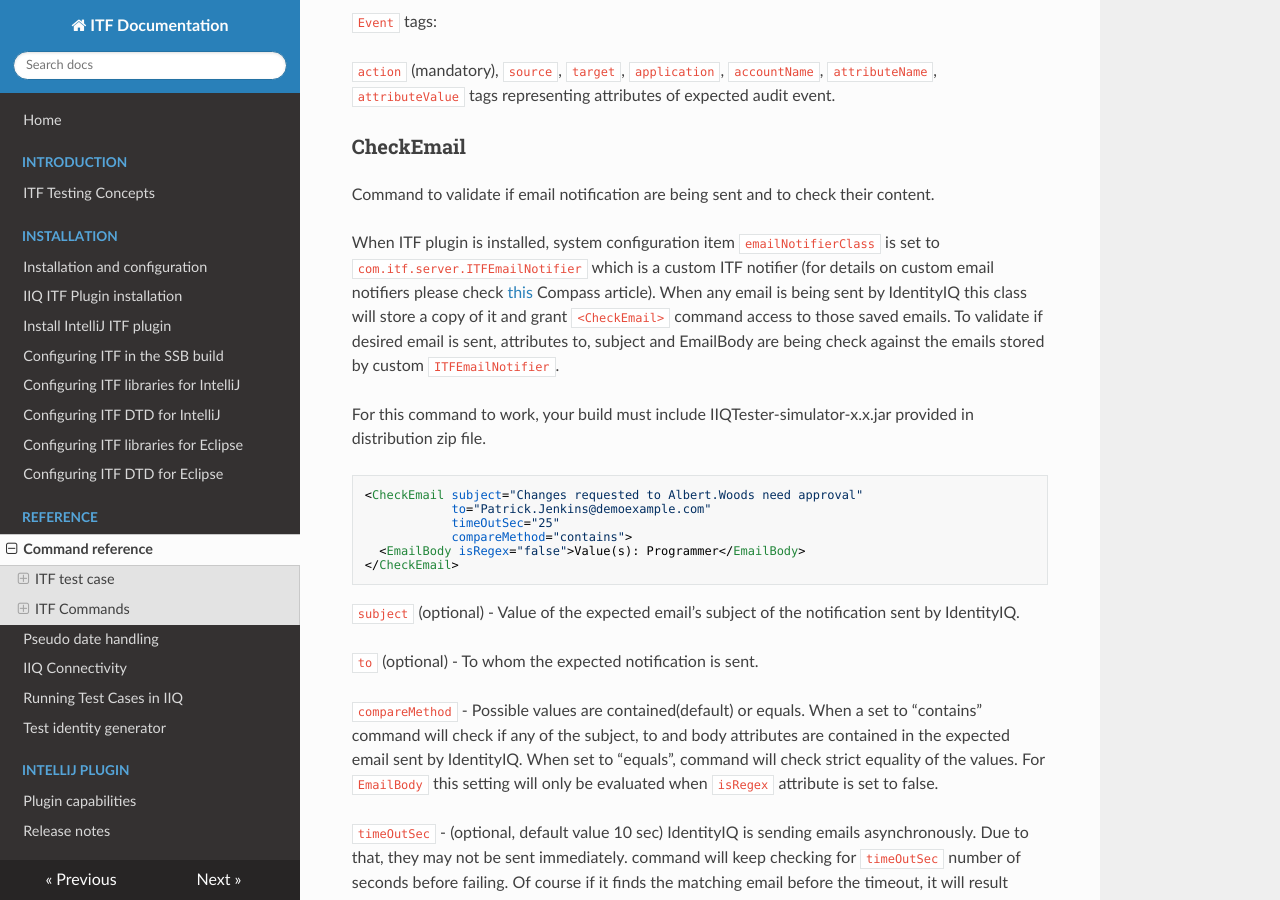
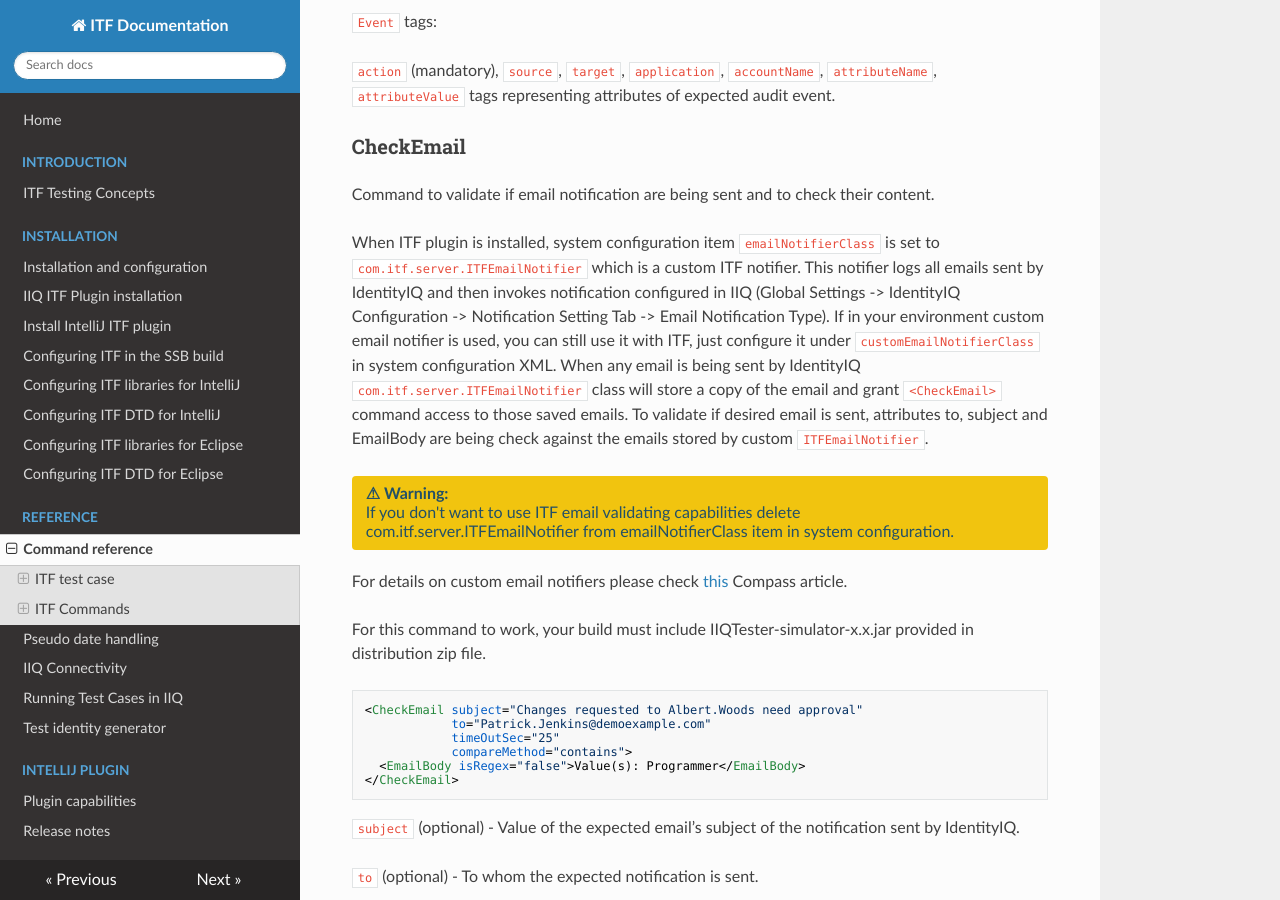
Before and after one commit to aleksander-jachowicz-sp/ITF-documentation, an MkDocs documentation site: the page built from docs/ITF XML Reference.md, in a window 1280 px wide and 900 px high, scrolled down 10964 px. Built offline with MkDocs 1.6.1, drawn with Linux system fonts in a browser that asks for light colours; nearby versions of some CDN libraries; some of the changed text lies outside the part shown.

Commit message:
email documentatino update

````diff
--- a/docs/ITF XML Reference.md
+++ b/docs/ITF XML Reference.md
@@ -457,7 +457,20 @@ In ITF you can validate if there was policy violation triggered during the LCM r
 
 Command to validate if email notification are being sent and to check their content.
 
-When ITF plugin is installed, system configuration item `emailNotifierClass` is set to `com.itf.server.ITFEmailNotifier` which is a custom ITF notifier (for details on custom email notifiers please check [this](https://community.sailpoint.com/t5/Technical-White-Papers/Best-Practices-Email-Configuration/ta-p/75930#toc-hId-182469073) Compass article). When any email is being sent by IdentityIQ this class will store a copy of it and grant `<CheckEmail>` command access to those saved emails. To validate if desired email is sent, attributes to, subject and EmailBody are being check against the emails stored by custom `ITFEmailNotifier`.
+When ITF plugin is installed, system configuration item `emailNotifierClass` is set to `com.itf.server.ITFEmailNotifier`
+which is a custom ITF notifier. This notifier logs all emails sent by IdentityIQ and then invokes notification configured
+in IIQ (Global Settings -> IdentityIQ Configuration -> Notification Setting Tab -> Email Notification Type).
+If in your environment custom email notifier is used, you can still use it with ITF, just configure it under `customEmailNotifierClass`
+in system configuration XML. When any email is being sent by IdentityIQ `com.itf.server.ITFEmailNotifier` class will
+store a copy of the email and grant `<CheckEmail>` command access to those saved emails.
+To validate if desired email is sent, attributes to, subject and EmailBody are being check against the emails stored by custom `ITFEmailNotifier`.
+
+<div class="my_note">
+    If you don't want to use ITF email validating capabilities delete com.itf.server.ITFEmailNotifier from emailNotifierClass item in system configuration.
+</div>
+
+For details on custom email notifiers please check
+[this](https://community.sailpoint.com/t5/Technical-White-Papers/Best-Practices-Email-Configuration/ta-p/75930#toc-hId-182469073) Compass article.
 
 For this command to work, your build must include IIQTester-simulator-x.x.jar provided in distribution zip file.
 
@@ -1083,7 +1096,16 @@ When `nativeIdentity` is not specified and there are other attributes present fo
 
 ### WaitForWflFinish
 
-Very often in IdentityIQ, any kind of data validation can only be done once the workflow processing is done. Also, even though most of the workflow related commands are synchronous (except for runWfl command with asynchronous option #LINK HERE), there may be situations where workflow is started asynchronously by the IdentityIQ configuration itself. `waitForWflFinish` command was designed for just such occasions. This command will perform busy waiting until workflow is finished. Finished status is determined by checking `isComplete()` method on `taskResult` of the workflow started previously by ATF test case. Successful finish is reported when workflow is finished and completion status was either `Success` or `Warning`. If there is no workflow being processed by the ATF is found, exception will be thrown. If the workflow doesn’t end within configured time out, exception will be thrown.
+#### RunWfl version
+Very often in IdentityIQ, any kind of data validation can only be done once the workflow processing is done.
+Also, even though most of the workflow related commands are synchronous (except for runWfl command with asynchronous option #LINK HERE),
+there may be situations where workflow is started asynchronously by the IdentityIQ configuration itself.
+`waitForWflFinish` command was designed for just such occasions.
+This command will perform busy waiting until workflow started by [RunWfl command](#runwfl) is finished.
+Finished status is determined by checking `isComplete()` method on `taskResult` of the workflow started previously by ATF test case.
+Successful finish is reported when workflow is finished and completion status was either `Success` or `Warning`.
+If there is no workflow being processed by the ATF is found, exception will be thrown.
+If the workflow doesn’t end within configured time out, exception will be thrown.
 
 ```xml
 <WaitForWflFinish timeOutSec="60" logDisplayName="Waiting for workflow to finish"/>
@@ -1096,6 +1118,22 @@ Very often in IdentityIQ, any kind of data validation can only be done once the
 `logDisplayName` - see link.
 
 see also: [runWfl command](#runwfl)
+
+#### Name based version
+You can wait for any workflow to finish by providing workflow name prefix.
+Command will search for the task result with the name starting with the provided prefix.
+
+```xml
+<WaitForWflFinish taskResultNamePrefix="Workflow running for set time" timeOutSec="30" regex="false"/>
+```
+
+**Properties:**
+
+`taskResultNamePrefix` - mandatory, prefix of the task result name. Command will search for the task result with the name starting with this prefix.
+
+`timeOutSec` - optional, number of seconds to wait for workflow to finish before throwing exception. Default value is 40 seconds.
+
+`regex` - optional, when set to true, `taskResultNamePrefix` will be treated as regular expression to match task result names. Default value is false.
 
 ### WaitForTaskFinish
 
````
Also changed, not shown: docs/Release notes.md (+2 -0 lines).
